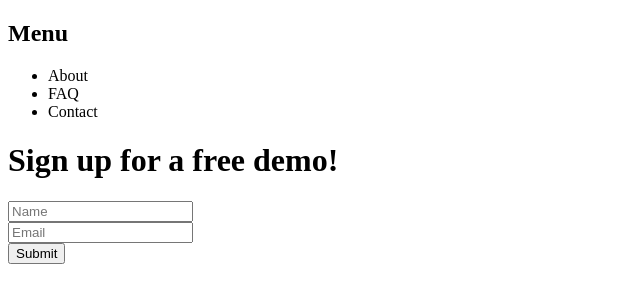
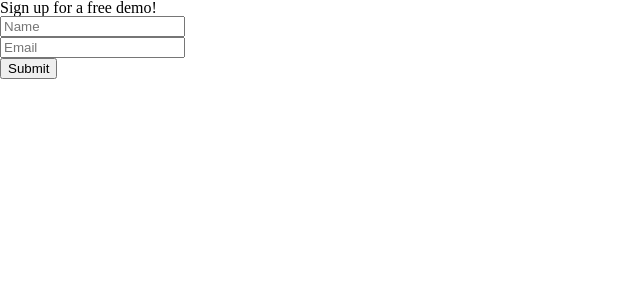
Before and after one commit to ThirdSpaceLearning/front-end-test, a plain HTML site: page index.html in a window 1280 px wide. Shown: the whole page, without its empty margins (0-640 px from the left). Drawn offline with Linux system fonts and the light colour scheme.

Commit message:
added mockup and CSS reset

```diff
--- a/index.html
+++ b/index.html
@@ -1,20 +1,12 @@
 <!DOCTYPE HTML>
 <html>
   <head>
+    <link href='reset.css' rel='stylesheet' type='text/css'>
     <link href='styles.css' rel='stylesheet' type='text/css'>
     <script src='jquery-2.1.4.min.js'></script>
     <script src='frontEnd.js'></script>
   </head>
   <body>
-    <nav class='nav-header'>
-      <h1>Menu</h1>
-      <ul class='dropdown-menu'>
-        <li>About</li>
-        <li>FAQ</li>
-        <li>Contact</li>
-      </ul>
-    </nav>
-
     <main class='form-content'>
       <h1>Sign up for a free demo!</h1>
       <form class='free-demo-form'>
--- /dev/null
+++ b/reset.css
@@ -0,0 +1,48 @@
+/* http://meyerweb.com/eric/tools/css/reset/
+   v2.0 | 20110126
+   License: none (public domain)
+*/
+
+html, body, div, span, applet, object, iframe,
+h1, h2, h3, h4, h5, h6, p, blockquote, pre,
+a, abbr, acronym, address, big, cite, code,
+del, dfn, em, img, ins, kbd, q, s, samp,
+small, strike, strong, sub, sup, tt, var,
+b, u, i, center,
+dl, dt, dd, ol, ul, li,
+fieldset, form, label, legend,
+table, caption, tbody, tfoot, thead, tr, th, td,
+article, aside, canvas, details, embed,
+figure, figcaption, footer, header, hgroup,
+menu, nav, output, ruby, section, summary,
+time, mark, audio, video {
+  margin: 0;
+  padding: 0;
+  border: 0;
+  font-size: 100%;
+  font: inherit;
+  vertical-align: baseline;
+}
+/* HTML5 display-role reset for older browsers */
+article, aside, details, figcaption, figure,
+footer, header, hgroup, menu, nav, section {
+  display: block;
+}
+body {
+  line-height: 1;
+}
+ol, ul {
+  list-style: none;
+}
+blockquote, q {
+  quotes: none;
+}
+blockquote:before, blockquote:after,
+q:before, q:after {
+  content: '';
+  content: none;
+}
+table {
+  border-collapse: collapse;
+  border-spacing: 0;
+}
```
Also changed, not shown: mockup.jpg (added), 1 other file.
